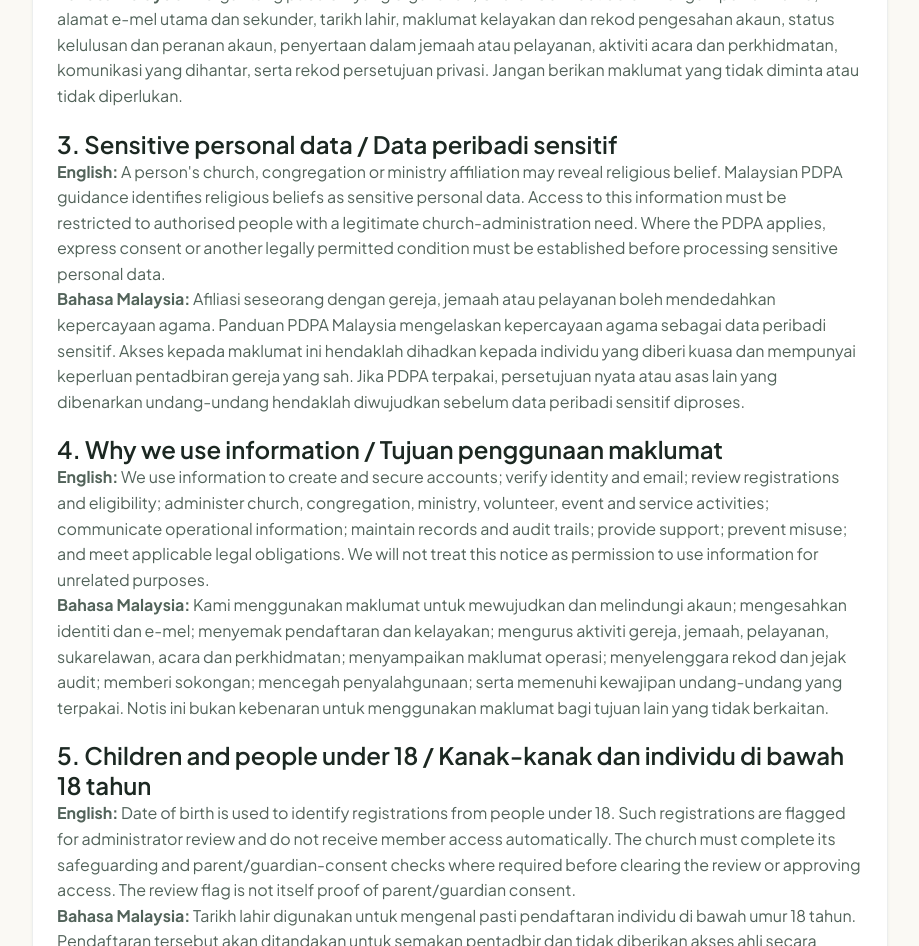
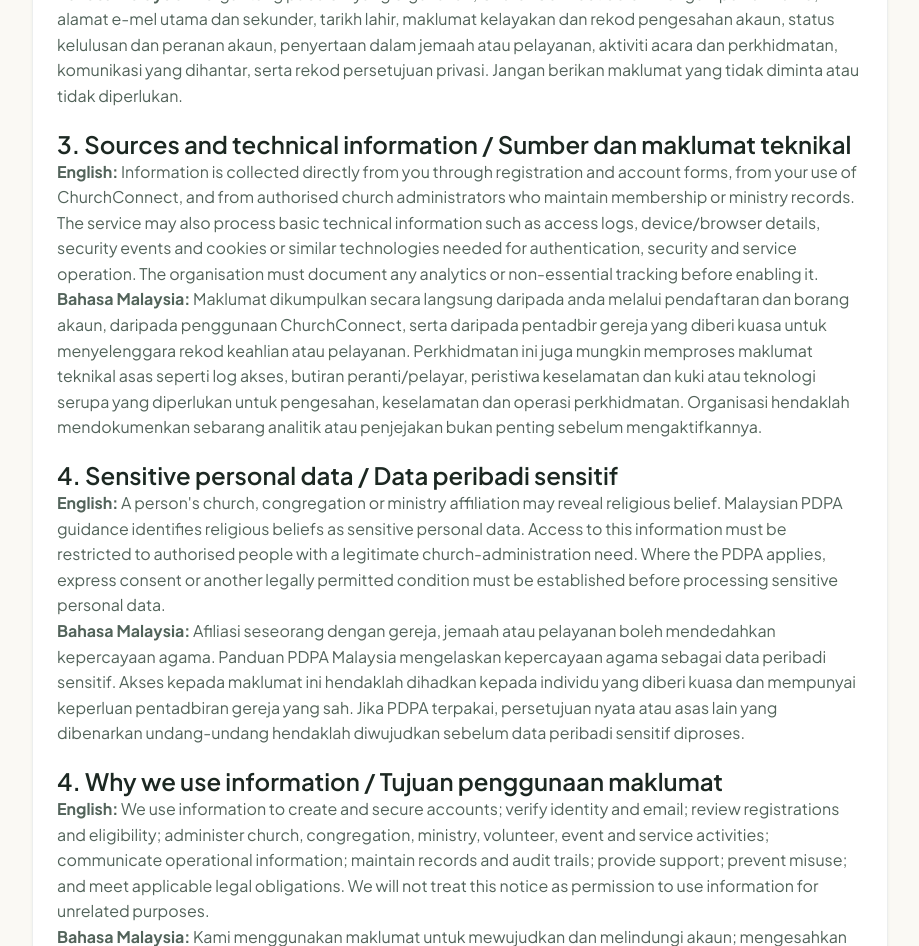
Before and after one commit to Jaymax0701/churchconnect, a React (Vite) app: page /privacy in a window 1280 px wide. Shown: the part 920-1866 px from the top of the page, without its empty margins (180-1099 px from the left). Built offline with nearby package versions, Linux system fonts and the light colour scheme; no server answers; a web font is replaced by a local one.

Commit message:
Expand privacy notice sources and technical data disclosure

```diff
--- a/src/modules/public-site/pages/PrivacyNoticePage.tsx
+++ b/src/modules/public-site/pages/PrivacyNoticePage.tsx
@@ -36,7 +36,13 @@ export const PrivacyNoticePage: React.FC = () => (
       </section>
 
       <section>
-        <h2>3. Sensitive personal data / Data peribadi sensitif</h2>
+        <h2>3. Sources and technical information / Sumber dan maklumat teknikal</h2>
+        <p><strong>English:</strong> Information is collected directly from you through registration and account forms, from your use of ChurchConnect, and from authorised church administrators who maintain membership or ministry records. The service may also process basic technical information such as access logs, device/browser details, security events and cookies or similar technologies needed for authentication, security and service operation. The organisation must document any analytics or non-essential tracking before enabling it.</p>
+        <p><strong>Bahasa Malaysia:</strong> Maklumat dikumpulkan secara langsung daripada anda melalui pendaftaran dan borang akaun, daripada penggunaan ChurchConnect, serta daripada pentadbir gereja yang diberi kuasa untuk menyelenggara rekod keahlian atau pelayanan. Perkhidmatan ini juga mungkin memproses maklumat teknikal asas seperti log akses, butiran peranti/pelayar, peristiwa keselamatan dan kuki atau teknologi serupa yang diperlukan untuk pengesahan, keselamatan dan operasi perkhidmatan. Organisasi hendaklah mendokumenkan sebarang analitik atau penjejakan bukan penting sebelum mengaktifkannya.</p>
+      </section>
+
+      <section>
+        <h2>4. Sensitive personal data / Data peribadi sensitif</h2>
         <p><strong>English:</strong> A person's church, congregation or ministry affiliation may reveal religious belief. Malaysian PDPA guidance identifies religious beliefs as sensitive personal data. Access to this information must be restricted to authorised people with a legitimate church-administration need. Where the PDPA applies, express consent or another legally permitted condition must be established before processing sensitive personal data.</p>
         <p><strong>Bahasa Malaysia:</strong> Afiliasi seseorang dengan gereja, jemaah atau pelayanan boleh mendedahkan kepercayaan agama. Panduan PDPA Malaysia mengelaskan kepercayaan agama sebagai data peribadi sensitif. Akses kepada maklumat ini hendaklah dihadkan kepada individu yang diberi kuasa dan mempunyai keperluan pentadbiran gereja yang sah. Jika PDPA terpakai, persetujuan nyata atau asas lain yang dibenarkan undang-undang hendaklah diwujudkan sebelum data peribadi sensitif diproses.</p>
       </section>
```
